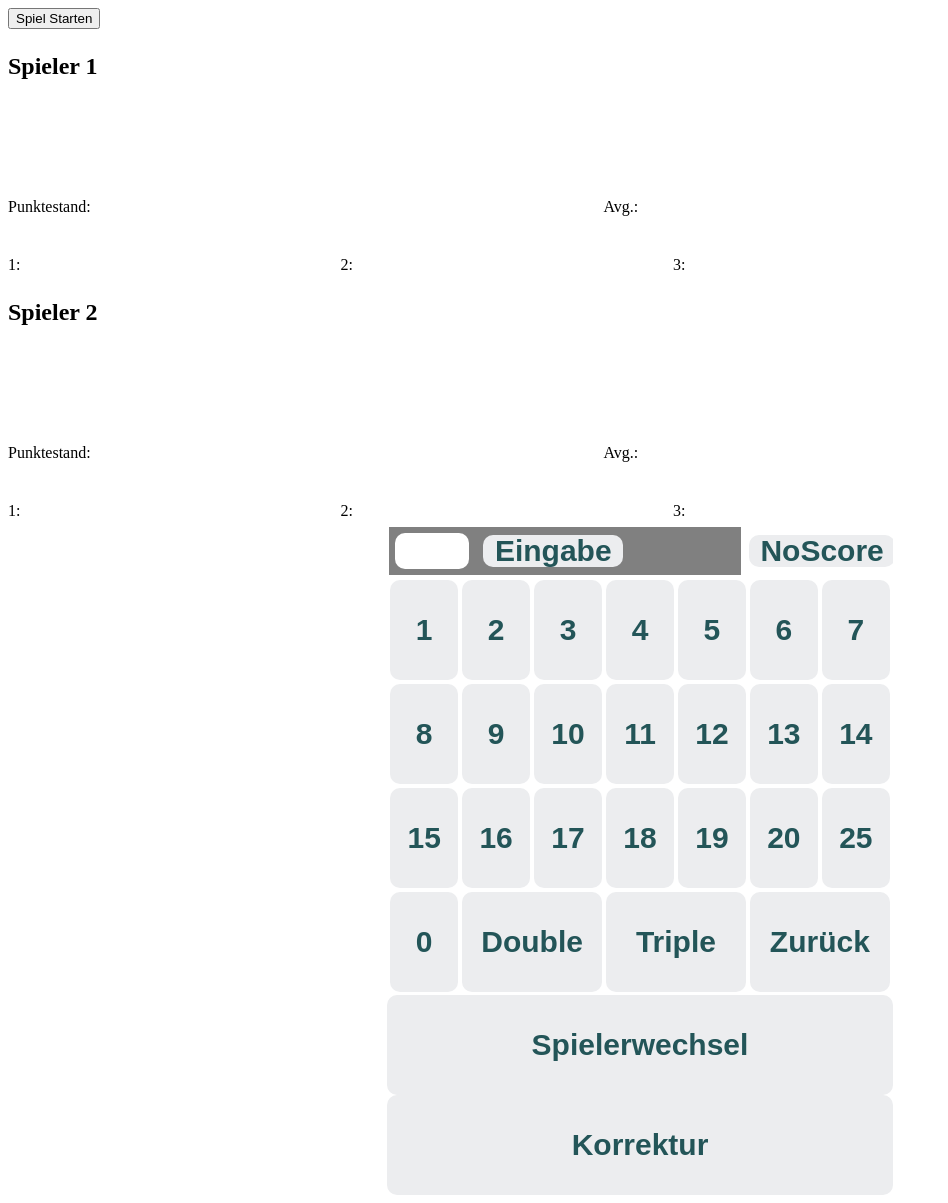
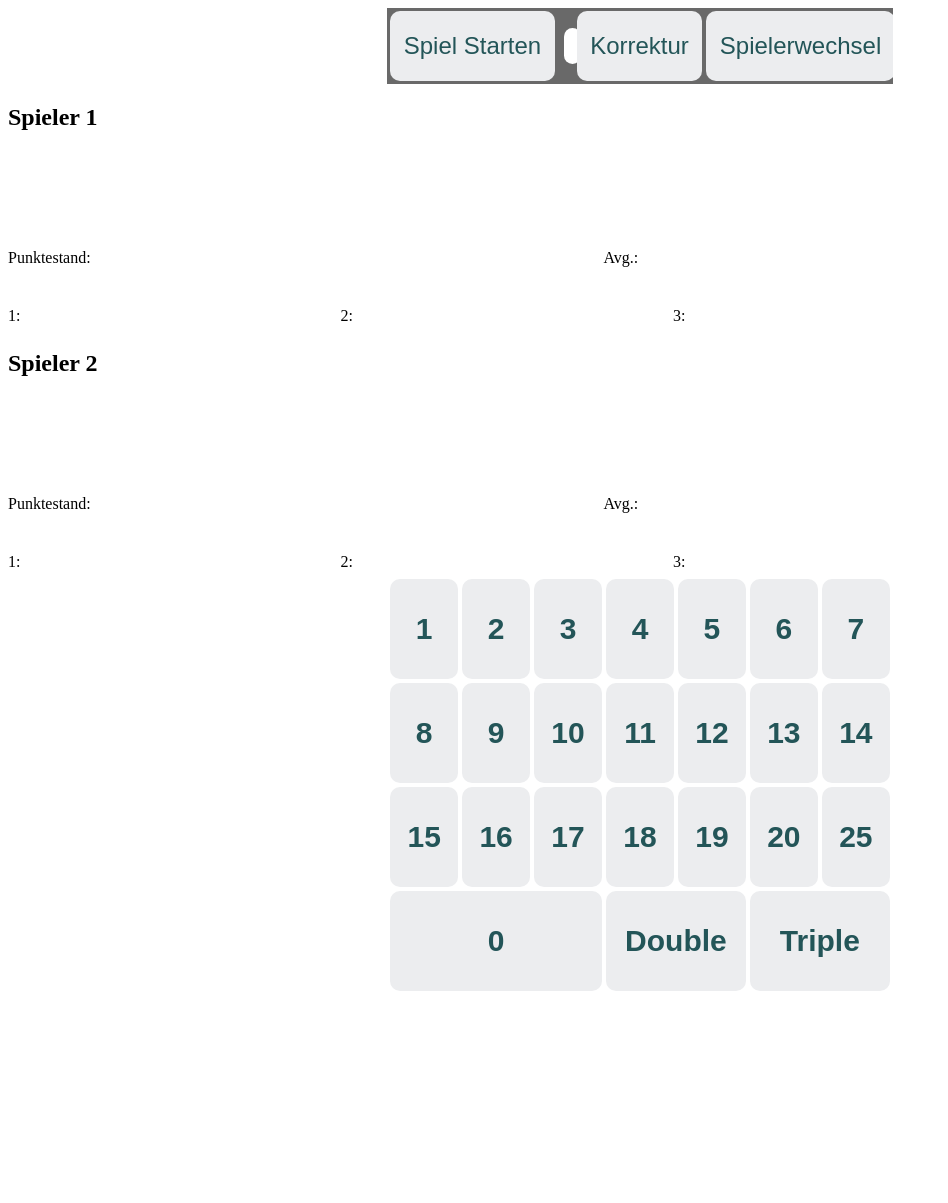
Before and after one commit to mgoetze06/dartdashboard, a Flask app: page / in a window 1280 px wide. Shown: the whole page, without its empty margins (0-948 px from the left). After the commit the page ends 991 px from the top, so only its background shows below. Run offline with Flask 3, Linux system fonts and the light colour scheme; some libraries are stand-ins or nearby versions.

Commit message:
css anpassungen, button korrektur und spielerwechsel verschoben

```diff
--- a/nativeHTML/static/style.css
+++ b/nativeHTML/static/style.css
@@ -54,6 +54,19 @@
     color: #235558;
     cursor: pointer;
   }
+  .buttonNormal{
+    width: 100%;
+    height: 70px;
+    margin-right: 15px;
+    background: #ecedef;
+    border: none;
+    font-size: 24px;
+    line-height: 30px;
+    border-radius: 10px;
+    font-weight: 350;
+    color: #235558;
+    cursor: pointer;
+  }
   #center {
     margin: auto;
     width: 40%;
--- a/nativeHTML/templates/index.html
+++ b/nativeHTML/templates/index.html
@@ -223,8 +223,15 @@
       Anzahl der gespielten Würfe in dieser Aufnahme <input type="text" readonly id="debugWurfNr"><br><input class="punktstand" type="text" readonly id="debug">
   </div>
   <audio id="sound1" src="/static/26.wav" preload="auto"></audio>
-  <div style="width: 20%; height: 25px;">
-    <input value="Spiel Starten" type="button" onclick="sendBroadcast()">
+  <div id="center">
+    <table id="calcu" width="100%" style="background-color: dimgrey;">
+      <tr>
+        <td colspan="1"><input class="buttonNormal" value="Spiel Starten" type="button" onclick="sendBroadcast()"></td>
+        <td colspan="2"><input class="normalButton" style="width: 95%; background: white;color: black;"type="number" min="0" max="501" step="1" id="PunktEingabeFrei"></td>
+        <td colspan="1"><input class="buttonNormal" type="button" value="Korrektur" onclick="sendWurf(document.getElementById('PunktEingabeFrei'))"></td>
+        <td colspan="1"><input class="buttonNormal" type="button" value="Spielerwechsel" onclick="sendWurf(document.getElementById('PunktEingabeFrei'))"></td>
+      </tr>
+    </table>
   </div>
   <div class="Spieler1 spieler">
       <h2>Spieler 1</h2>
@@ -243,6 +250,7 @@
       3:<input class="wurf" type="text" readonly id="wurf23">
   </div>
   <div id="center">
+    <!--
     <table width="100%">
       <tr>
         <td style="background: grey;">
@@ -251,7 +259,7 @@
         </td>
         <td><input class="normalButton" type="button" value="NoScore" onclick="noscore()"></td>
       </tr>
-    </table>
+    </table>   -->
       <table id="calcu" width="100%">
           <tr>
               <td width="14%"><input type="button" class="buttonValues" value="1" onclick="sendWurf(this)" ontouchstart="setColor(this)" ontouchend="releaseColor(this)"></td>
@@ -282,18 +290,18 @@
               <td><input type="button" class="buttonValues" value="25" onclick="sendWurf(this)" id="bull"  ontouchstart="setColor(this)" ontouchend="releaseColor(this)"></td>
           </tr>
           <tr>
-              <td><input type="button" class="buttonValues" value="0" id="zero" onclick="sendWurf(this)"  ontouchstart="setColor(this)" ontouchend="releaseColor(this)"></td>
+              <td colspan="3"><input type="button" class="buttonValues" value="0" id="zero" onclick="sendWurf(this)"  ontouchstart="setColor(this)" ontouchend="releaseColor(this)"></td>
               <td colspan="2"><input type="button" class="buttonValues" value="Double" onclick="toggleDouble()" id="double"  ontouchstart="setColor(this)" ontouchend="releaseColor(this)"></td>
               <td colspan="2"><input type="button" class="buttonValues" value="Triple" onclick="toggleTriple()" id="triple"  ontouchstart="setColor(this)" ontouchend="releaseColor(this)"></td>
-              <td colspan="2"><input type="button" class="buttonValues" value="Zurück" disabled="true" onclick="sendZurueck()"  ontouchstart="setColor(this)" ontouchend="releaseColor(this)"></td>
+              <!--<td colspan="2"><input type="button" class="buttonValues" value="Zurück" disabled="true" onclick="sendZurueck()"  ontouchstart="setColor(this)" ontouchend="releaseColor(this)"></td>-->
           </tr>
       </table>
   </div>
 
-  <div id="center">
+ <!-- <div id="center">
     <input type="button" class="buttonValues" value="Spielerwechsel" onclick=""  ontouchstart="setColor(this)" ontouchend="releaseColor(this)">
     <input type="button" class="buttonValues" value="Korrektur" onclick=""  ontouchstart="setColor(this)" ontouchend="releaseColor(this)">
-   </div>
+   </div>-->
 </body>
   </body>
 </html>
```
Also changed, not shown: nativeHTML/database/darts.db.
